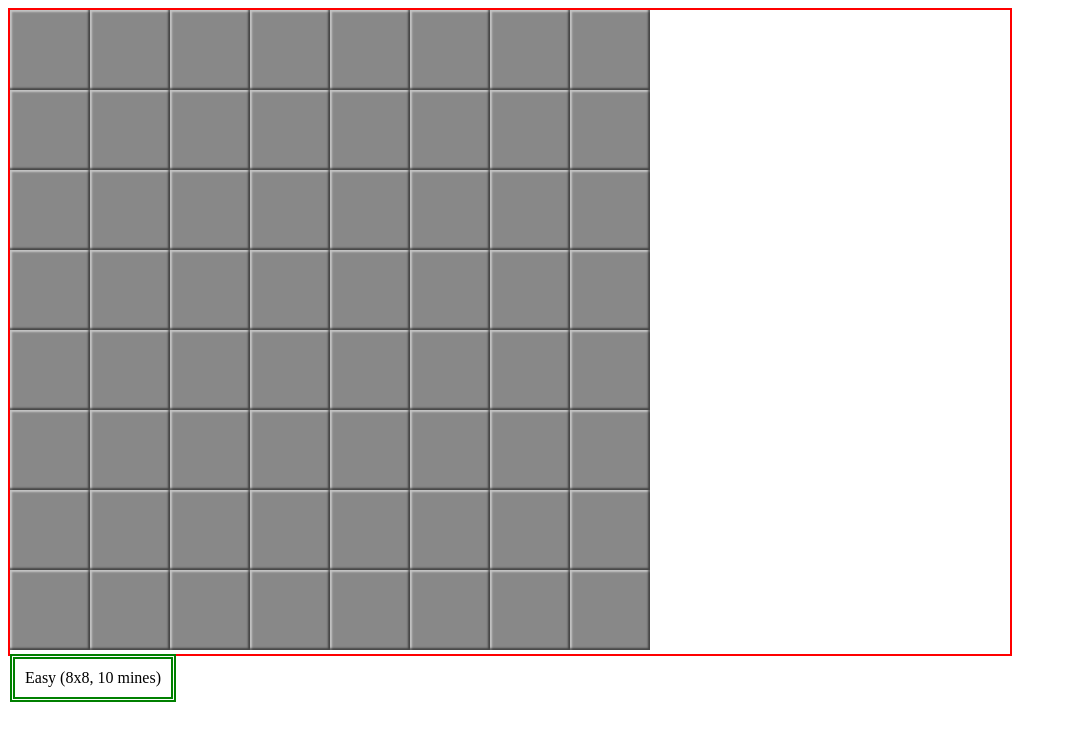
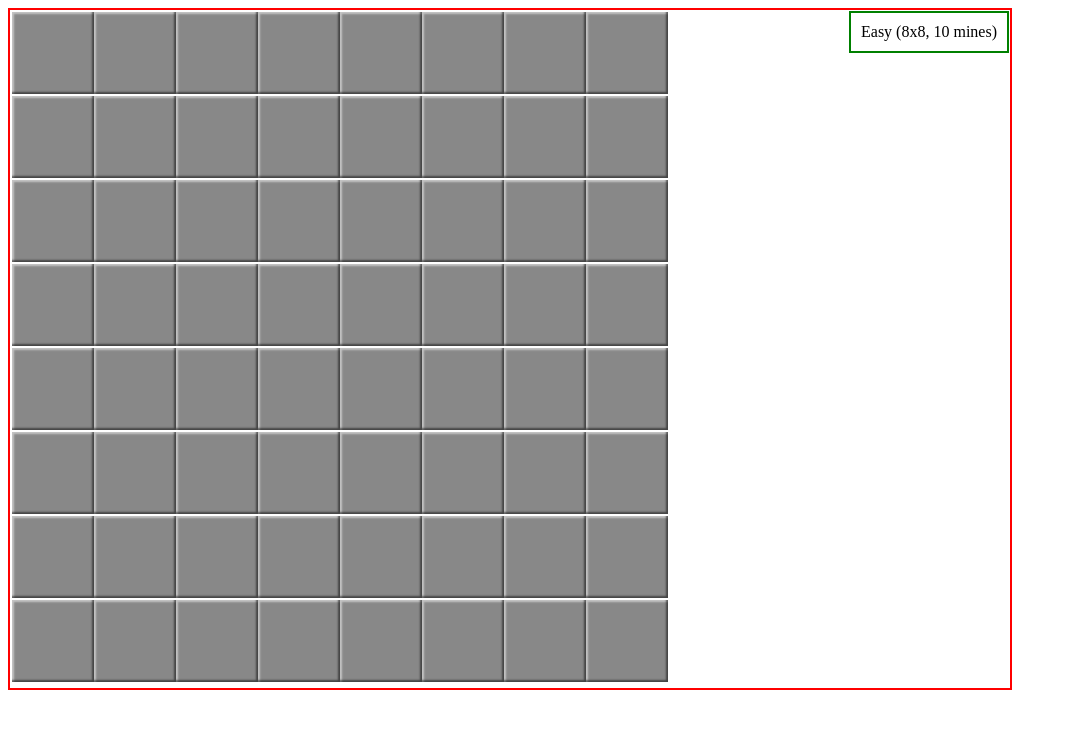
Before and after one commit to CodedSakura/Minesweeper, a plain HTML site: page index.html in a window 1280 px wide. Shown: the whole page, without its empty margins (0-1067 px from the left). Drawn offline with Linux system fonts and the light colour scheme.

Commit message:
Fix positioning of .right-menu
This commit changes the .gridBody to be a table, making it
easier to style the element. Also the positioning of the
element indicated in green in ThePhisics101/Minesweeper#1

closed ThePhisics101/Minesweeper#1

Signed-off-by: MegaXLR <admin@megaxlr.net>

```diff
--- a/script.js
+++ b/script.js
@@ -65,19 +65,17 @@
     })();
 
     function createGrid(size, mineCount) {
-        let gridBody = document.createElement("div");
+        let gridBody = document.createElement("table");
         gridBody.id = "gridBody";
-        gridBody.classList.add("grid");
         // body.appendChild(gridBody);
         body.prepend(gridBody);
         for (let y = 0; y < size; y++) {
             grid.push([]);
-            let row = document.createElement("div");
-            row.classList.add("row");
+            let row = document.createElement("tr");
             gridBody.appendChild(row);
             //TODO: make a horizontal div
             for (let x = 0; x < size; x++) {
-                let tile = document.createElement("div");
+                let tile = document.createElement("td");
                 tile.classList.add("tile");
                 tile.style.width = `${640 / size}px`;
                 tile.style.height = `${640 / size}px`;
--- a/style.css
+++ b/style.css
@@ -12,10 +12,6 @@
     text-align: center;
 }
 
-.row {
-    float: left;
-}
-
 .tile {
     float: left;
     background: #888888;
@@ -23,11 +19,14 @@
 }
 
 .right-menu {
-    float: left;
+    float: right;
     display: inline-block;
-    border: 2px solid green;
 }
 
 .grid {
     display: inline-block;
 }
+
+#gridBody {
+    display: inline-block;
+}
```
